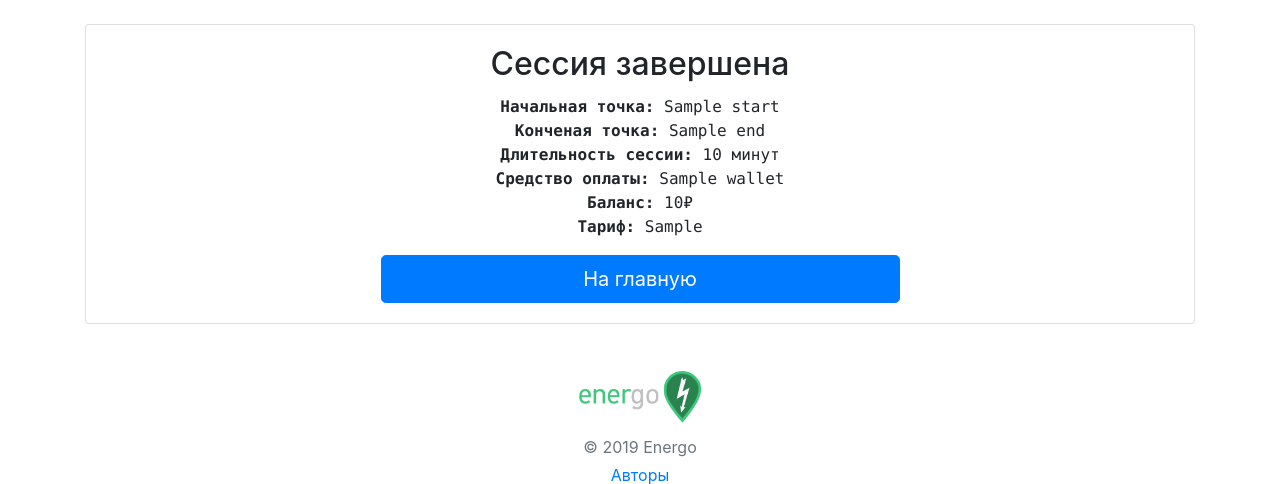
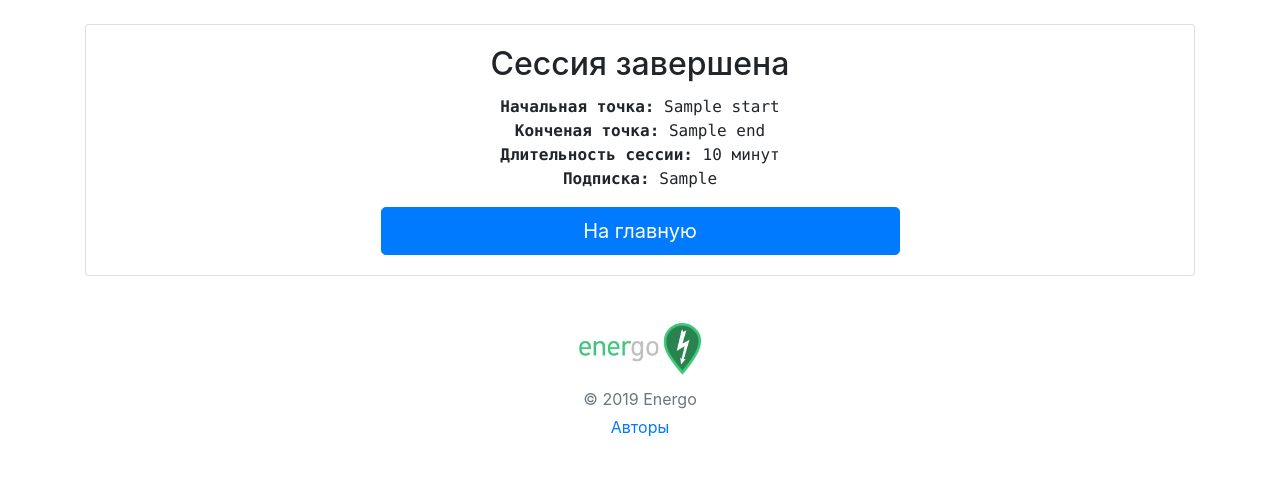
Before and after one commit to Azazel-h/Powerbank-Sharing, a Django app: template sharing/templates/scan/end.html in a window 1280 px wide. Shown: the part 74-558 px from the top of the page. Run offline with Django 3.2, Linux system fonts and the light colour scheme; the template is opened without the code that fills it: most values are stand-ins (such as "Sample title", 1, 10 or a date in 2020); some libraries are stand-ins or nearby versions.

Commit message:
Исправлено больше багов!

```diff
--- a/sharing/templates/scan/end.html
+++ b/sharing/templates/scan/end.html
@@ -14,11 +14,7 @@
                     <br>
                     <strong>Длительность сессии:</strong> {{ duration }} минут
                     <br>
-                    <strong>Средство оплаты:</strong> {{ wallet }}
-                    <br>
-                    <strong>Баланс:</strong> {{ current_balance }}₽
-                    <br>
-                    <strong>Тариф:</strong> {{ payment_plan }}
+                    <strong>Подписка:</strong> {{ payment_plan }}
                 </p>
 
                 <div class="row">
--- a/sharing/views/order_powerbank.py
+++ b/sharing/views/order_powerbank.py
@@ -32,6 +32,10 @@ def ordering(request, key):
         return unverified(request)
     if get_last_order(profile).progress == 'applied':
         return redirect('/session')
+    if get_last_order(profile).progress == 'created':
+        return redirect('/pending')
+    if share.free_pbs <= 0:
+        return redirect('/')
     ctx = {"location": share, "small": False,
            "medium": False, "large": False}
     free_pbs = Powerbank.objects.filter(location=share.id, status='free')
```
